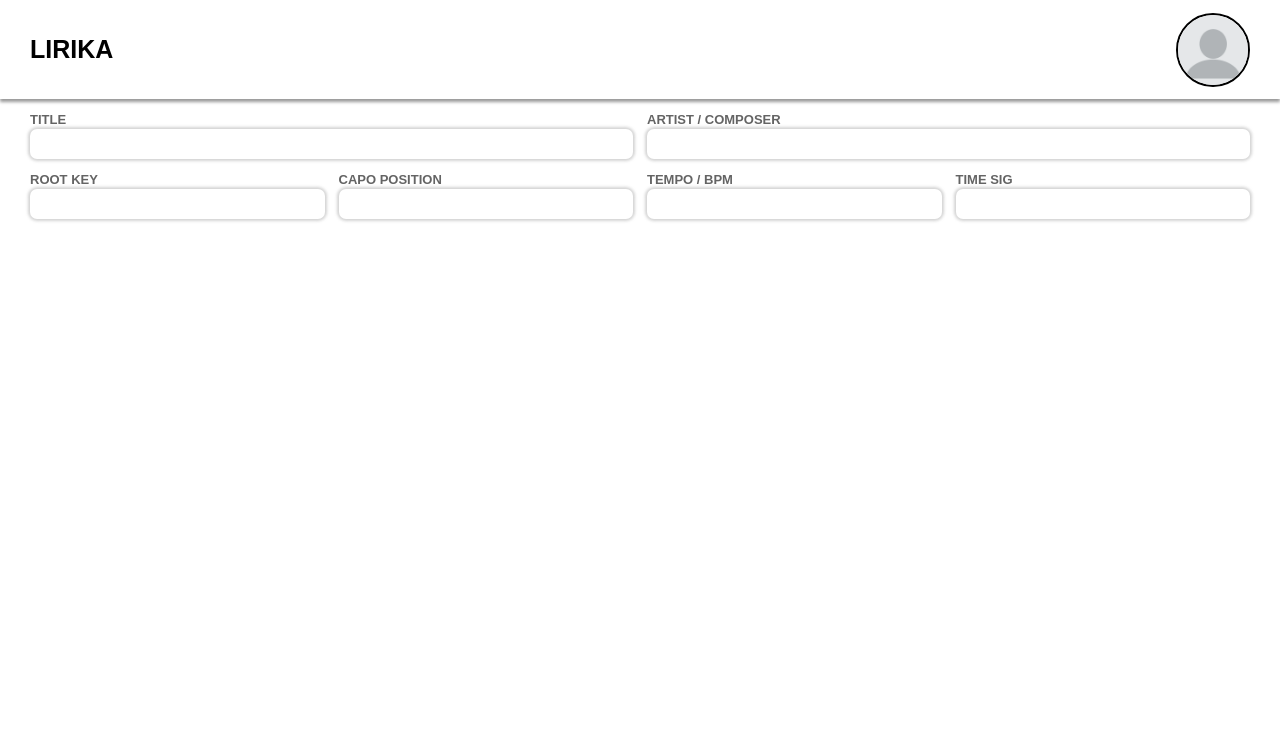
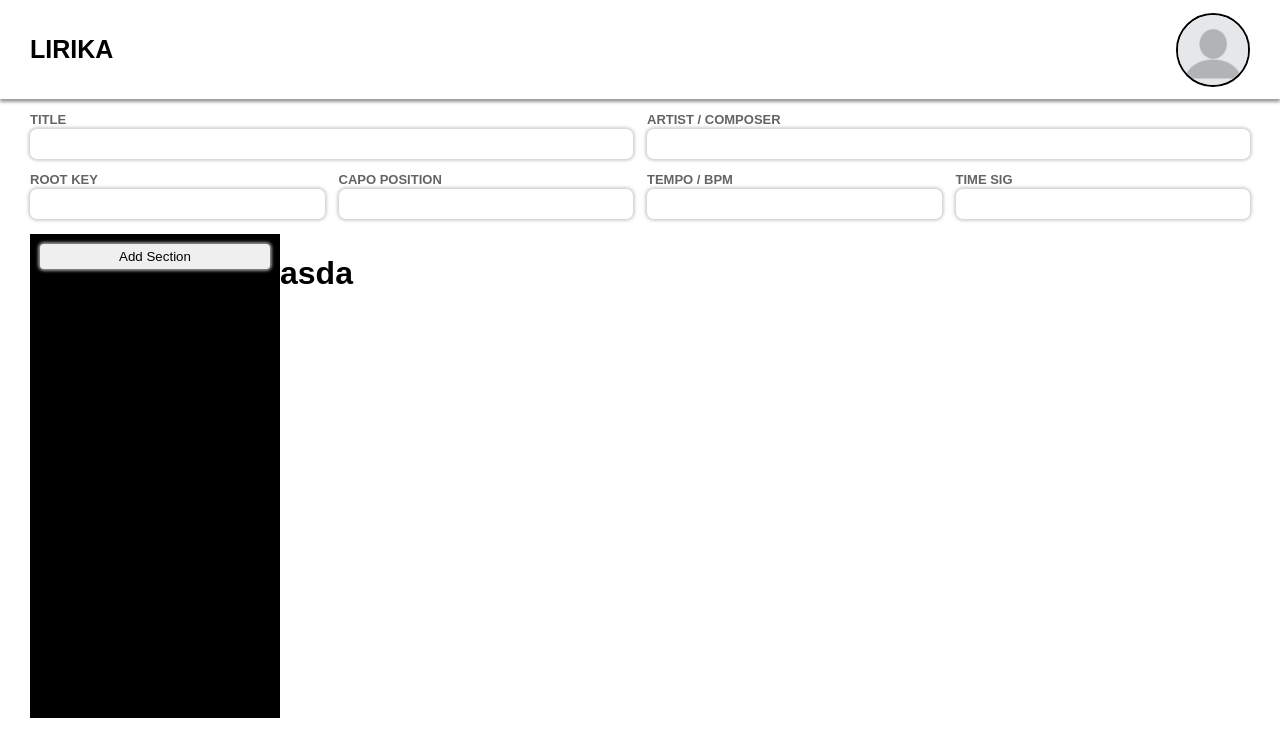
Before and after one commit to ARMEYAYA/lyrics-app, a React (Vite) app in the folder vite-project/: page /addsong in a window 1280 px wide. Shown: the top 756 px of the page. Built offline with nearby package versions, Linux system fonts and the light colour scheme.

Commit message:
Added the addsection container

```diff
--- a/vite-project/src/pages/AddSongPage.css
+++ b/vite-project/src/pages/AddSongPage.css
@@ -1,5 +1,5 @@
 .songInfoField{
-    padding: 0px 30px 0px 30px;
+    padding: 0px 30px 15px 30px;
 }
 .titleAndArtist{
     display: flex;
@@ -29,3 +29,24 @@
 .performanceSetting > div{
     flex: 1;
 }
+
+.sectionAndLyrics{
+    display: flex;
+}
+.songStructure{
+    background-color: black;
+    width: 230px;
+    height: 58vh;
+    margin-left: 30px;
+    padding: 10px;
+}
+.AddSectionBtn{
+    border-radius: 4px;
+    border: none;
+    outline: none;
+    box-shadow: 0px 0px 3px 2px rgba(196,196,196,0.75);
+    -webkit-box-shadow: 0px 0px 3px 2px rgba(196,196,196,0.75);
+    -moz-box-shadow: 0px 0px 3px 2px rgba(196,196,196,0.75);
+    width: 100%;
+    height: 25px;
+}
--- a/vite-project/src/pages/AddSongPage.jsx
+++ b/vite-project/src/pages/AddSongPage.jsx
@@ -38,6 +38,14 @@ function AddSongPage(){
                     </div>
                 </div>
             </div>
+
+            <div className="sectionAndLyrics">
+                <div className="songStructure">
+                    <button className="AddSectionBtn">Add Section</button>
+                </div>
+
+                <h1>asda</h1>
+            </div>
         </>
     )
 }
```
